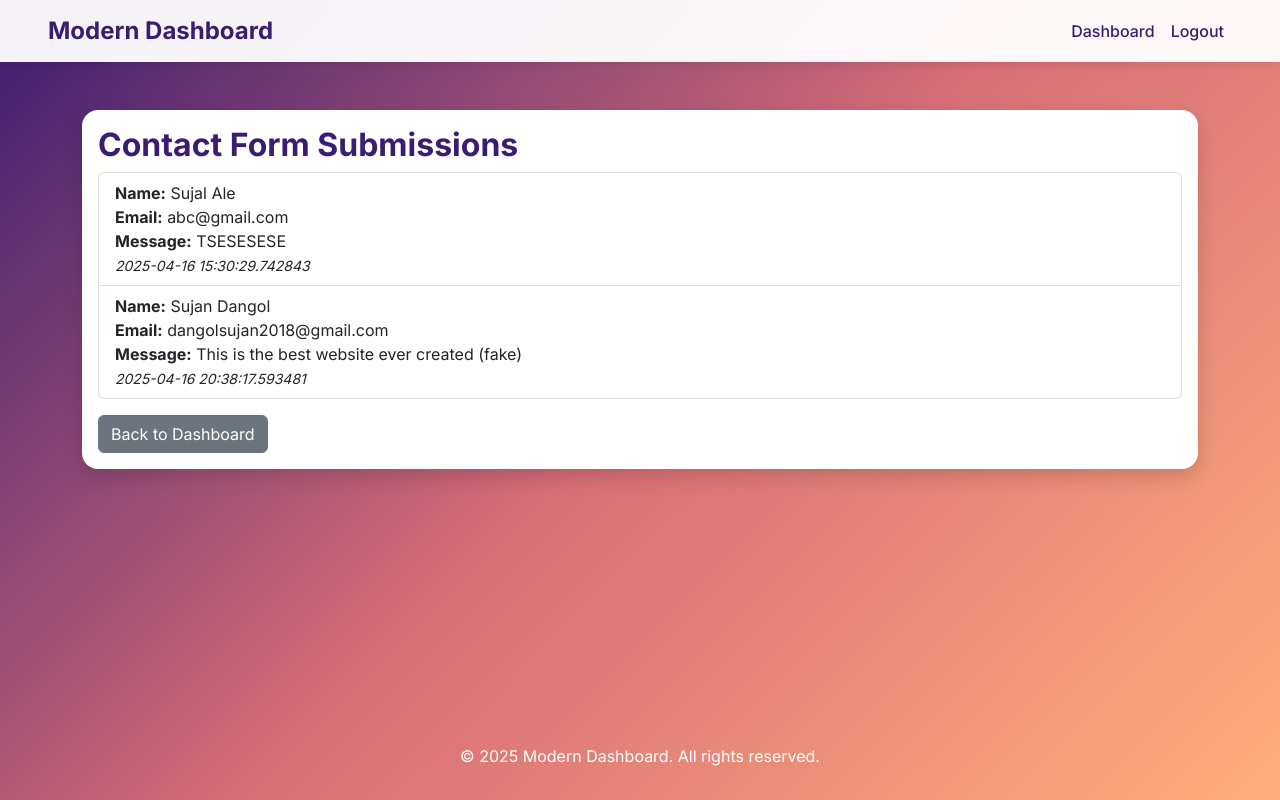
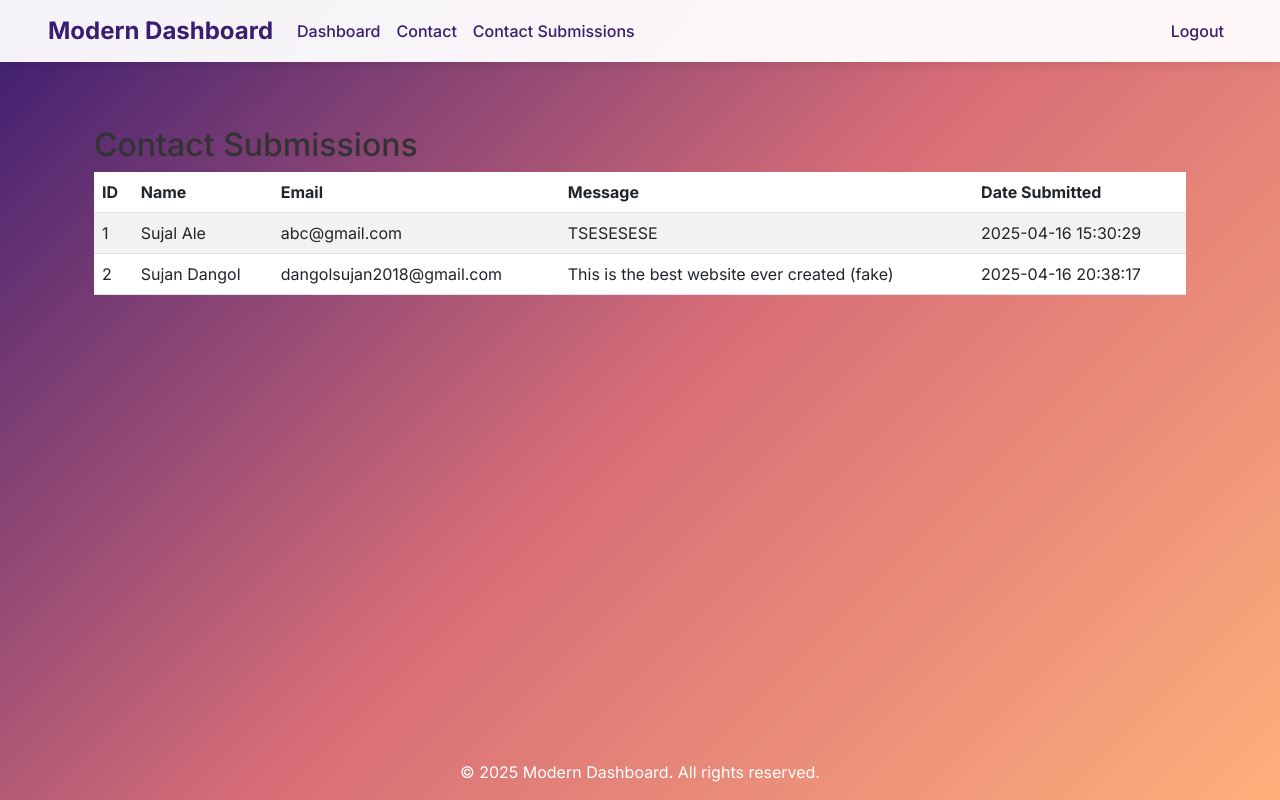
Before and after one commit to theworstofall/Web, a Flask app: page /contact_submissions in a window 1280 px wide. Run offline with Flask 3, Linux system fonts and the light colour scheme; a user stored in the database is signed in; parts of the project's set-up code (start-up, migrations or seed data) failed here and were passed over.

Commit message:
The best

```diff
--- a/app.py
+++ b/app.py
@@ -31,6 +31,12 @@ class User(db.Model):
     email = db.Column(db.String(150), unique=True, nullable=False)
     password = db.Column(db.String(150), nullable=False)
 
+    def set_password(self, password):
+        self.password = generate_password_hash(password)
+
+    def check_password(self, password):
+        return check_password_hash(self.password, password)
+
 # Contact form submission model
 class ContactSubmission(db.Model):
     id = db.Column(db.Integer, primary_key=True)
@@ -44,15 +50,19 @@ class ContactSubmission(db.Model):
 def home():
     current_year = datetime.now().year
     logger.debug(f"Rendering home page; current year: {current_year}")
+
+    # Show username after login
+    if 'username' in session:
+        username = session['username']
+        return render_template('index.html', current_year=current_year, username=username)
+
     return render_template('index.html', current_year=current_year)
 
 # Dashboard page
 @app.route('/dashboard')
 def dashboard():
     if 'username' not in session:
-        flash('Please log in first', 'warning')
         return redirect(url_for('login'))
-
     username = session['username']
     user = User.query.filter_by(username=username).first()
     return render_template('dashboard.html', username=username, user_info=user)
@@ -72,7 +82,7 @@ def login():
         if user and check_password_hash(user.password, password):
             session['username'] = username
             flash(f'Welcome back, {username}!', 'success')
-            return redirect(url_for('home'))
+            return redirect(url_for('home'))  # Redirect to home page after login
         else:
             flash('Invalid credentials', 'danger')
 
@@ -99,7 +109,8 @@ def register():
             flash('Username already exists', 'danger')
             return redirect(url_for('register'))
 
-        new_user = User(username=username, email=email, password=generate_password_hash(password))
+        new_user = User(username=username, email=email)
+        new_user.set_password(password)
         db.session.add(new_user)
         db.session.commit()
 
@@ -111,10 +122,9 @@ def register():
 # Logout
 @app.route('/logout')
 def logout():
-    if 'username' in session:
-        username = session.pop('username')
-        flash(f'You have been logged out, {username}', 'info')
-    return redirect(url_for('home'))
+    session.pop('username', None)
+    flash(f'You have been logged out', 'info')
+    return redirect(url_for('home'))  # Redirect to home after logout
 
 # Forgot Password
 @app.route('/forgot_password', methods=['GET', 'POST'])
@@ -179,7 +189,7 @@ def reset_password():
 
         user = User.query.filter_by(email=session['reset_email']).first()
         if user:
-            user.password = generate_password_hash(new_password)
+            user.set_password(new_password)
             db.session.commit()
             session.pop('reset_code')
             session.pop('reset_email')
@@ -192,7 +202,6 @@ def reset_password():
 @app.route('/change_password', methods=['GET', 'POST'])
 def change_password():
     if 'username' not in session:
-        flash('Please log in to change your password.', 'warning')
         return redirect(url_for('login'))
 
     user = User.query.filter_by(username=session['username']).first()
@@ -209,7 +218,7 @@ def change_password():
             flash('New passwords do not match.', 'danger')
             return redirect(url_for('change_password'))
 
-        user.password = generate_password_hash(new_password)
+        user.set_password(new_password)
         db.session.commit()
 
         flash('Your password has been updated.', 'success')
@@ -217,31 +226,50 @@ def change_password():
 
     return render_template('change_password.html')
 
-# Contact Us Form
-@app.route('/contact_us', methods=['POST'])
+class ContactSubmission(db.Model):
+    __tablename__ = 'contact_submission'
+    __table_args__ = {'extend_existing': True}  # Allow redefinition if the table already exists
+
+    id = db.Column(db.Integer, primary_key=True)
+    name = db.Column(db.String(255), nullable=False)
+    email = db.Column(db.String(255), nullable=False)
+    message = db.Column(db.Text, nullable=False)
+    timestamp = db.Column(db.DateTime, default=datetime.utcnow)
+
+    def __repr__(self):
+        return f'<ContactSubmission {self.name}>'
+
+
+# Contact Us form submission route
+@app.route('/contact', methods=['GET', 'POST'])
 def contact_us():
-    name = request.form.get('name')
-    email = request.form.get('email')
-    message = request.form.get('message')
+    if request.method == 'POST':
+        name = request.form.get('name')
+        email = request.form.get('email')
+        message = request.form.get('message')
 
-    submission = ContactSubmission(name=name, email=email, message=message)
-    db.session.add(submission)
-    db.session.commit()
+        if not all([name, email, message]):
+            flash('Please fill in all fields', 'danger')
+            return redirect(url_for('contact_us'))
 
-    flash('Your message has been sent successfully!', 'success')
-    return redirect(url_for('dashboard'))
+        # Save the message to the database
+        contact_submission = ContactSubmission(name=name, email=email, message=message)
+        db.session.add(contact_submission)
+        db.session.commit()
 
-# Admin View Contact Submissions
+        flash('Your message has been sent successfully!', 'success')
+        return redirect(url_for('home'))  # Redirect to home page after form submission
+
+    return render_template('contact_us.html')
+
+# Admin route to view contact submissions
 @app.route('/contact_submissions')
 def view_contact_submissions():
-    if 'username' not in session:
-        flash('Please log in to view contact submissions', 'warning')
-        return redirect(url_for('login'))
-
-    if session['username'] not in ['admin', 'Bad']:
+    if 'username' not in session or session['username'] not in ['admin', 'Bad']:
         flash('Access denied.', 'danger')
         return redirect(url_for('dashboard'))
 
+    # Fetch all contact submissions
     submissions = ContactSubmission.query.all()
     return render_template('contact_submissions.html', submissions=submissions)
 
--- a/templates/base.html
+++ b/templates/base.html
@@ -11,9 +11,7 @@
   <!-- Animate.css for animations -->
   <link rel="stylesheet" href="https://cdnjs.cloudflare.com/ajax/libs/animate.css/4.1.1/animate.min.css"/>
   <style>
-    html, body {
-      height: 100%;
-    }
+    html, body { height: 100%; margin: 0; }
     body {
       display: flex;
       flex-direction: column;
@@ -22,9 +20,7 @@
       color: #333;
       overflow-x: hidden;
     }
-    .container {
-      max-width: 1140px;
-    }
+    .container { max-width: 1140px; }
     .navbar {
       background: rgba(255, 255, 255, 0.95);
       backdrop-filter: blur(10px);
@@ -36,19 +32,13 @@
       font-size: 1.5rem;
       color: #3a1c71 !important;
     }
-    .navbar-toggler {
-      border: none;
-    }
-    .navbar-toggler:focus {
-      box-shadow: none;
-    }
+    .navbar-toggler { border: none; }
+    .navbar-toggler:focus { box-shadow: none; }
     .nav-link {
       font-weight: 500;
       color: #3a1c71 !important;
     }
-    .nav-link:hover {
-      color: #d76d77 !important;
-    }
+    .nav-link:hover { color: #d76d77 !important; }
     .card {
       background: #fff;
       border: none;
@@ -61,26 +51,26 @@
       font-weight: 700;
       color: #3a1c71;
     }
-    .btn-primary {
+    .btn-shiny {
       background: linear-gradient(90deg, #ff7e5f, #feb47b);
       border: none;
+      color: #fff;
       transition: transform 0.3s, background 0.3s;
     }
-    .btn-primary:hover {
+    .btn-shiny:hover {
       transform: translateY(-3px);
       background: linear-gradient(90deg, #feb47b, #ff7e5f);
     }
     .content-wrapper {
       flex: 1;
-      position: relative;
-      z-index: 1;
       width: 100%;
+      padding-top: 1rem;
+      padding-bottom: 1rem;
     }
     footer {
       padding: 1rem 0;
       text-align: center;
       color: #fff;
-      z-index: 2;
       background: transparent;
     }
   </style>
@@ -96,12 +86,28 @@
               aria-expanded="false" aria-label="Toggle navigation">
         <span class="navbar-toggler-icon"></span>
       </button>
-      <div class="collapse navbar-collapse justify-content-end" id="navbarContent">
-        <ul class="navbar-nav">
+
+      <div class="collapse navbar-collapse" id="navbarContent">
+        <!-- Left side: dashboard/contact links -->
+        <ul class="navbar-nav me-auto mb-2 mb-lg-0">
           {% if session.username %}
             <li class="nav-item">
               <a class="nav-link" href="/dashboard">Dashboard</a>
             </li>
+            <li class="nav-item">
+              <a class="nav-link" href="/contact">Contact</a>
+            </li>
+            {% if session.username == 'Bad' %}
+            <li class="nav-item">
+              <a class="nav-link" href="/contact_submissions">Contact Submissions</a>
+            </li>
+            {% endif %}
+          {% endif %}
+        </ul>
+
+        <!-- Right side: login/sign up or logout -->
+        <ul class="navbar-nav ms-auto mb-2 mb-lg-0">
+          {% if session.username %}
             <li class="nav-item">
               <a class="nav-link" href="/logout">Logout</a>
             </li>
@@ -119,7 +125,7 @@
   </nav>
 
   <!-- Main Content -->
-  <div class="content-wrapper container my-5">
+  <div class="content-wrapper container">
     {% with messages = get_flashed_messages(with_categories=true) %}
       {% if messages %}
         {% for category, message in messages %}
@@ -136,7 +142,7 @@
   <!-- Footer -->
   <footer>
     <div class="container">
-      <p>&copy; {{ datetime.utcnow().year }} Modern Dashboard. All rights reserved.</p>
+      &copy; {{ datetime.utcnow().year }} Modern Dashboard. All rights reserved.
     </div>
   </footer>
 
--- a/templates/change_password.html
+++ b/templates/change_password.html
@@ -3,9 +3,9 @@
 {% block title %}Change Password | My Website{% endblock %}
 
 {% block content %}
-<div class="card card-form">
+<div class="card card-form mx-auto my-5 p-4" style="max-width: 500px;">
   <div class="card-body">
-    <h2 class="card-title">Change Password</h2>
+    <h2 class="card-title text-center mb-4">Change Password</h2>
     <form action="{{ url_for('change_password') }}" method="POST">
       <div class="mb-3">
         <label for="old_password" class="form-label">Old Password</label>
--- a/templates/contact_submissions.html
+++ b/templates/contact_submissions.html
@@ -1,24 +1,30 @@
-{% extends "base.html" %}
-{% block title %}Contact Form Submissions | My Website{% endblock %}
+<!-- templates/contact_submissions.html -->
+{% extends 'base.html' %}
+
 {% block content %}
-<div class="card card-form">
-  <div class="card-body">
-    <h2 class="card-title">Contact Form Submissions</h2>
-    {% if submissions %}
-      <ul class="list-group">
+  <div class="container mt-5">
+    <h2>Contact Submissions</h2>
+    <table class="table table-striped">
+      <thead>
+        <tr>
+          <th>ID</th>
+          <th>Name</th>
+          <th>Email</th>
+          <th>Message</th>
+          <th>Date Submitted</th>
+        </tr>
+      </thead>
+      <tbody>
         {% for submission in submissions %}
-        <li class="list-group-item">
-          <strong>Name:</strong> {{ submission.name }}<br>
-          <strong>Email:</strong> {{ submission.email }}<br>
-          <strong>Message:</strong> {{ submission.message }}<br>
-          <small><em>{{ submission.timestamp }}</em></small>
-        </li>
+          <tr>
+            <td>{{ submission.id }}</td>
+            <td>{{ submission.name }}</td>
+            <td>{{ submission.email }}</td>
+            <td>{{ submission.message }}</td>
+            <td>{{ submission.timestamp.strftime('%Y-%m-%d %H:%M:%S') }}</td>
+          </tr>
         {% endfor %}
-      </ul>
-    {% else %}
-      <p>No submissions yet.</p>
-    {% endif %}
-    <a href="{{ url_for('dashboard') }}" class="btn btn-secondary mt-3">Back to Dashboard</a>
+      </tbody>
+    </table>
   </div>
-</div>
 {% endblock %}
--- a/templates/forgot_password.html
+++ b/templates/forgot_password.html
@@ -1,9 +1,9 @@
 {% extends "base.html" %}
 
-{% block title %}Forgot Password {% endblock %}
+{% block title %}Forgot Password | My Website{% endblock %}
 
 {% block content %}
-<div class="card card-form">
+<div class="card card-form mx-auto my-5 p-4" style="max-width: 500px;">
     <div class="card-body text-center">
         <h2 class="card-title mb-4">Forgot Password</h2>
         <form method="POST" action="{{ url_for('forgot_password') }}">
--- a/templates/reset_password.html
+++ b/templates/reset_password.html
@@ -1,9 +1,9 @@
 {% extends "base.html" %}
 
-{% block title %}Reset Password{% endblock %}
+{% block title %}Reset Password | My Website{% endblock %}
 
 {% block content %}
-<div class="card card-form">
+<div class="card card-form mx-auto my-5 p-4" style="max-width: 500px;">
     <div class="card-body text-center">
         <h2 class="card-title mb-4">Reset Password</h2>
         <form method="POST" action="{{ url_for('reset_password') }}">
--- a/templates/verify_reset_code.html
+++ b/templates/verify_reset_code.html
@@ -1,9 +1,9 @@
 {% extends "base.html" %}
 
-{% block title %}Verify Reset Code{% endblock %}
+{% block title %}Verify Reset Code | My Website{% endblock %}
 
 {% block content %}
-<div class="card card-form">
+<div class="card card-form mx-auto my-5 p-4" style="max-width: 500px;">
     <div class="card-body text-center">
         <h2 class="card-title mb-4">Verify Reset Code</h2>
         <form method="POST" action="{{ url_for('verify_reset_code') }}">
```
Also changed, not shown: templates/contact_us.html (added, +37 -0 lines), templates/dashboard.html (+17 -7 lines), templates/login.html (+35 -12 lines), templates/profile.html (+12 -10 lines), instances/app.db, 1 other file.
